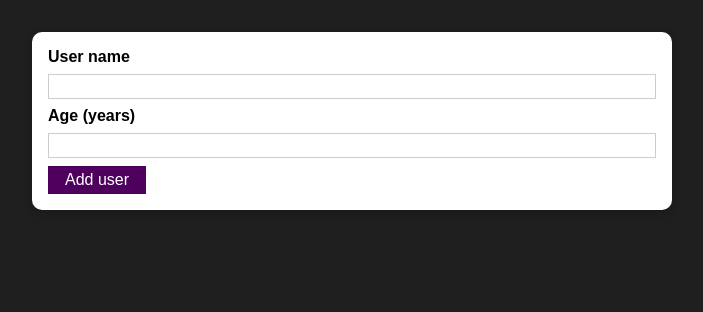
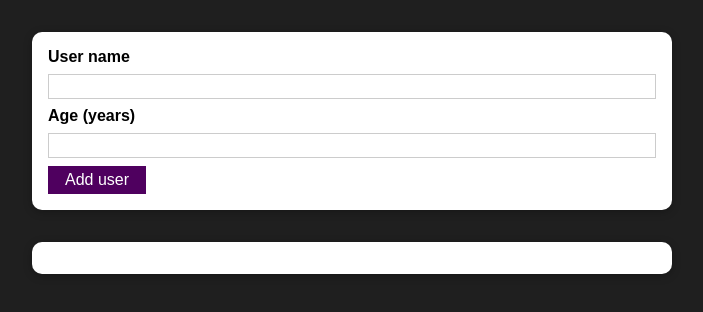
Before and after one commit to adnan725/User-data-app, a React (Create React App) app: page / in a window 1280 px wide. Shown: the top 312 px of the page, without its empty margins (288-991 px from the left). Built offline with nearby package versions, Linux system fonts and the light colour scheme.

Commit message:
implemented UserList component

```diff
--- a/src/App.js
+++ b/src/App.js
@@ -1,11 +1,13 @@
 import React from 'react';
 import AddUser from "./components/User/AddUser/AddUser";
+import UsersList from "./components/User/UsersList/UsersList";
 
 
 function App() {
   return (
     <div>
       <AddUser/>
+        <UsersList users={[]}/>
     </div>
   );
 }
--- a/src/components/User/AddUser/AddUser.js
+++ b/src/components/User/AddUser/AddUser.js
@@ -13,7 +13,7 @@
         if(enteredUsername.trim().length === 0 || userAge.trim().length === 0 || +userAge < 1) {
             return
         } else {
-            console.log(enteredUsername, userAge);
+            console.log(enteredUsername, userAge)
             setEnteredUsername('');
             setUserAge('')
         }
--- /dev/null
+++ b/src/components/User/UsersList/UsersList.js
@@ -0,0 +1,13 @@
+import React from "react";
+import Card from "../../UI/Card/Card";
+import styles from './UsersList.module.css'
+
+const UsersList = (props) => {
+    return <Card className={styles.users}>
+        <ul>
+            {props.users.map((user) => <li>{user.name} ({user.age} years old) </li>)}
+        </ul>
+    </Card>
+}
+
+export default UsersList
--- /dev/null
+++ b/src/components/User/UsersList/UsersList.module.css
@@ -0,0 +1,16 @@
+.users {
+    margin: 2rem auto;
+    width: 90%;
+    max-width: 40rem;
+}
+
+.users ul {
+    list-style: none;
+    padding: 1rem;
+}
+
+.users li {
+    border: 1px solid #ccc;
+    margin: 0.5rem 0;
+    padding: 0.5rem;
+}
```
